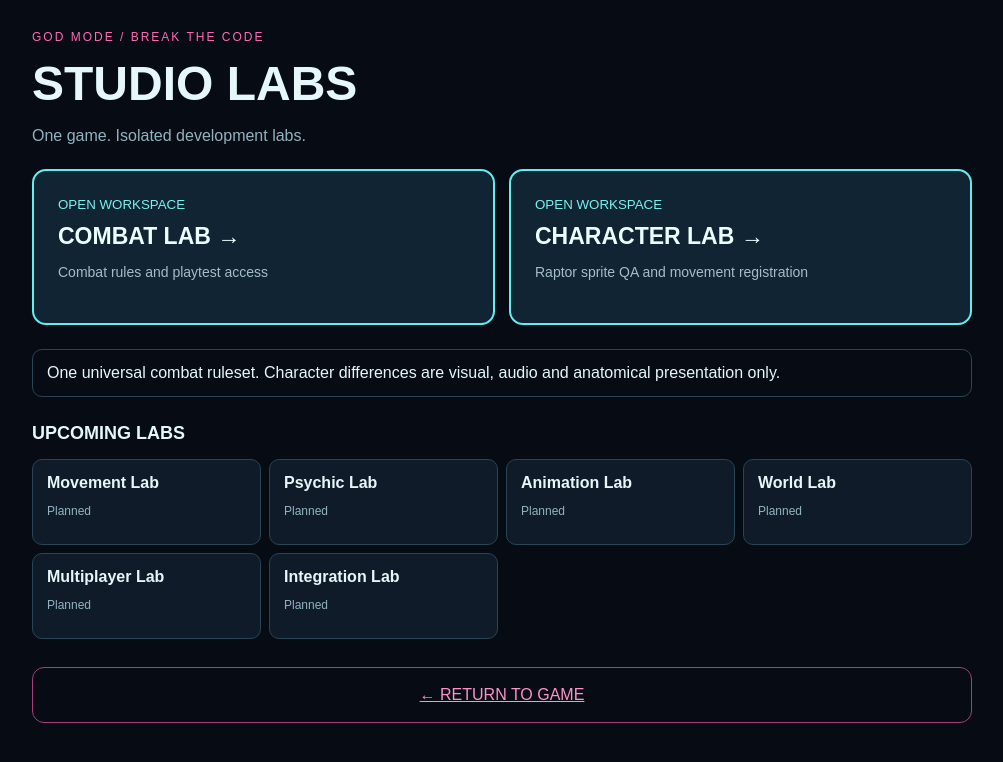
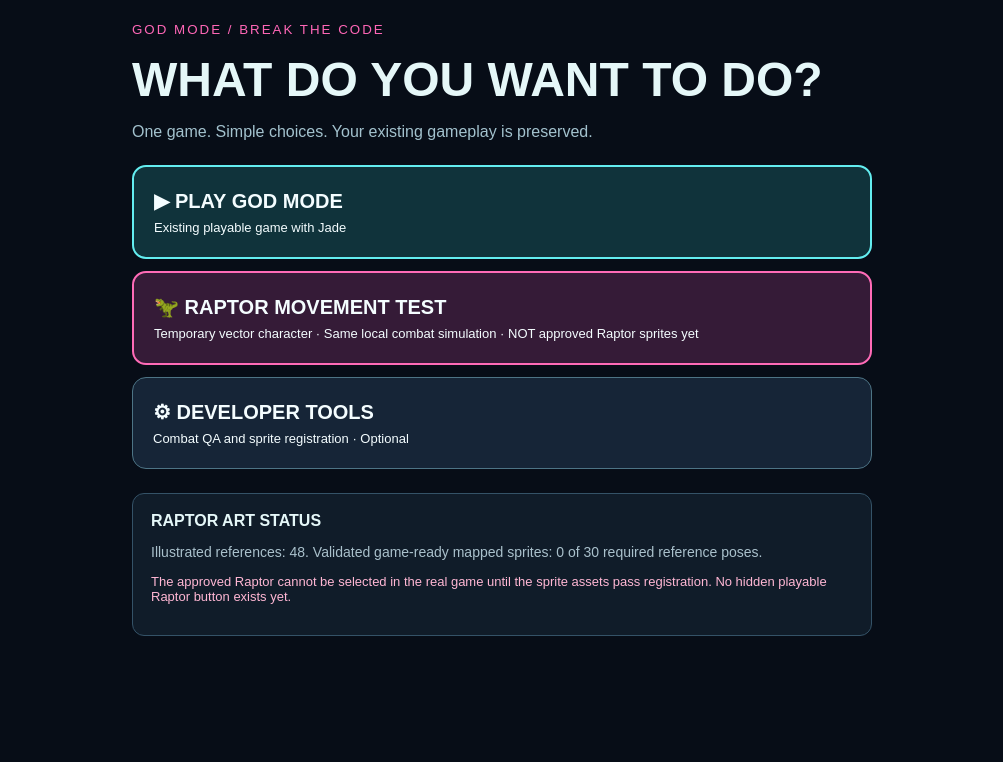
Before and after one commit to leslieadamsisrh-commits/god-mode-break-the-code2, a Next.js app: page /studio in a window 1280 px wide. Shown: the top 762 px of the page, without its empty margins (138-1141 px from the left). Built offline with nearby package versions, Linux system fonts and the light colour scheme.

Commit message:
Simplify GOD MODE Studio into three clear user-facing choices with truthful Raptor status

```diff
--- a/app/studio/page.tsx
+++ b/app/studio/page.tsx
@@ -1,20 +1,21 @@
-import {LABS,PARITY} from "./labs";
-const live=[{id:"combat",name:"COMBAT LAB",description:"Combat rules and playtest access",href:"/studio/combat"},{id:"character",name:"CHARACTER LAB",description:"Raptor sprite QA and movement registration",href:"/studio/character/raptor/movement"}];
+import {raptorArtReadiness} from "../../lib/raptorJadeAnimationMap";
 export default function StudioHome(){
- return <main style={{position:"fixed",inset:0,zIndex:100,overflowY:"auto",WebkitOverflowScrolling:"touch",background:"#070c14",color:"#e5f7f8",padding:"max(18px,env(safe-area-inset-top)) 18px max(24px,env(safe-area-inset-bottom))",fontFamily:"Arial,sans-serif",touchAction:"pan-y"}}>
-  <div style={{maxWidth:940,margin:"0 auto"}}>
-   <p style={{color:"#ff68b2",letterSpacing:2,fontSize:12}}>GOD MODE / BREAK THE CODE</p>
-   <h1 style={{fontSize:"clamp(30px,6vw,48px)",margin:"12px 0"}}>STUDIO LABS</h1>
-   <p style={{color:"#91b3bf"}}>One game. Isolated development labs.</p>
-   <div style={{display:"grid",gridTemplateColumns:"repeat(auto-fit,minmax(240px,1fr))",gap:14,marginTop:24}}>
-    {live.map(l=><a key={l.id} href={l.href} style={{display:"block",textDecoration:"none",color:"#eaffff",background:"#102434",border:"2px solid #62edf0",borderRadius:14,padding:24,minHeight:156,touchAction:"manipulation"}}>
-     <small style={{color:"#7af0ed"}}>OPEN WORKSPACE</small><h2 style={{fontSize:23,margin:"10px 0"}}>{l.name} →</h2><p style={{fontSize:14,color:"#a5bdc5"}}>{l.description}</p>
-    </a>)}
-   </div>
-   <p style={{padding:14,border:"1px solid #294454",borderRadius:10,marginTop:24}}>{PARITY}</p>
-   <h2 style={{fontSize:18,marginTop:26}}>UPCOMING LABS</h2>
-   <div style={{display:"grid",gridTemplateColumns:"repeat(auto-fit,minmax(190px,1fr))",gap:8}}>{LABS.filter(l=>l.id!=="combat"&&l.id!=="character").map(l=><div key={l.id} style={{border:"1px solid #294454",background:"#101b29",padding:14,borderRadius:10}}><strong>{l.name}</strong><p style={{fontSize:12,color:"#91b3bf"}}>Planned</p></div>)}</div>
-   <a href="/" style={{display:"block",marginTop:28,padding:18,textAlign:"center",color:"#ff91ca",border:"1px solid #a53e7b",borderRadius:12,touchAction:"manipulation"}}>← RETURN TO GAME</a>
-  </div>
- </main>
+ const art=raptorArtReadiness();
+ const linkStyle={display:"block",padding:"22px 20px",borderRadius:14,textDecoration:"none",color:"#f4fdff",fontWeight:900,fontSize:20,touchAction:"manipulation" as const};
+ return <main style={{position:"fixed",inset:0,overflowY:"auto",WebkitOverflowScrolling:"touch",touchAction:"pan-y",background:"#070d17",color:"#e5f7f8",padding:"max(20px,env(safe-area-inset-top)) 16px max(28px,env(safe-area-inset-bottom))",fontFamily:"Arial,sans-serif"}}>
+ <div style={{maxWidth:740,margin:"0 auto"}}>
+ <small style={{color:"#ff67b7",letterSpacing:2}}>GOD MODE / BREAK THE CODE</small>
+ <h1 style={{fontSize:"clamp(30px,6vw,48px)",margin:"14px 0 8px"}}>WHAT DO YOU WANT TO DO?</h1>
+ <p style={{color:"#a3c2ce",marginBottom:24}}>One game. Simple choices. Your existing gameplay is preserved.</p>
+ <div style={{display:"grid",gap:12}}>
+ <a href="/" style={{...linkStyle,background:"#10333b",border:"2px solid #63edf0"}}>▶ PLAY GOD MODE <small style={{display:"block",fontSize:13,fontWeight:400,marginTop:7}}>Existing playable game with Jade</small></a>
+ <a href="/studio/combat/raptor" style={{...linkStyle,background:"#351b37",border:"2px solid #ff6bb7"}}>🦖 RAPTOR MOVEMENT TEST <small style={{display:"block",fontSize:13,fontWeight:400,marginTop:7}}>Temporary vector character · Same local combat simulation · NOT approved Raptor sprites yet</small></a>
+ <a href="/studio/combat" style={{...linkStyle,background:"#162537",border:"1px solid #4d7485"}}>⚙ DEVELOPER TOOLS <small style={{display:"block",fontSize:13,fontWeight:400,marginTop:7}}>Combat QA and sprite registration · Optional</small></a>
+ </div>
+ <section style={{border:"1px solid #345267",padding:18,borderRadius:12,marginTop:24,background:"#101c29"}}>
+ <strong>RAPTOR ART STATUS</strong>
+ <p style={{color:"#aac1cc",fontSize:14}}>Illustrated references: {art.totalConceptPoses}. Validated game-ready mapped sprites: {art.validated} of {art.referenced} required reference poses.</p>
+ <p style={{color:"#ffb7d4",fontSize:13}}>The approved Raptor cannot be selected in the real game until the sprite assets pass registration. No hidden playable Raptor button exists yet.</p>
+ </section>
+ </div></main>;
 }
```
